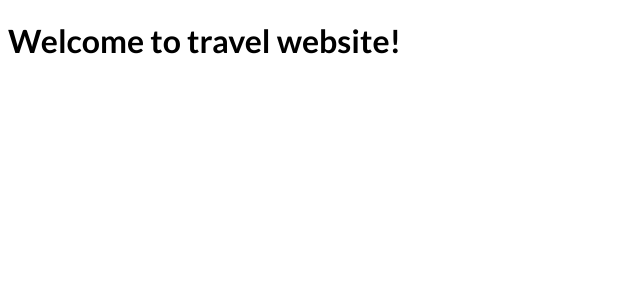
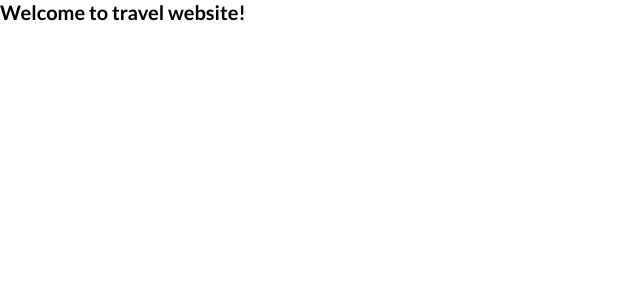
Before and after one commit to Onosgb/travel-webite, a React (Create React App) app: page / in a window 1280 px wide. Shown: the top 300 px of the page, without its empty margins (0-640 px from the left). Built offline with nearby package versions, Linux system fonts and the light colour scheme.

Commit message:
configuration for default padding, margin, box-sizing, setting the default px to 10

```diff
--- a/src/main.css
+++ b/src/main.css
@@ -1 +1 @@
-body{font-family:"lato",sans-serif}
+*{margin:0;padding:0;box-sizing:border-box}html{font-size:10px}body{font-family:"lato",sans-serif}p{font-size:1rem}
--- a/src/scss/base/_base.scss
+++ b/src/scss/base/_base.scss
@@ -1,3 +1,17 @@
+* {
+  margin: 0;
+  padding: 0;
+  box-sizing: border-box;
+}
+
+html {
+  font-size: 10px;
+}
+
 body {
   font-family: "lato", sans-serif;
 }
+
+p {
+  font-size: 1rem;
+}
```
